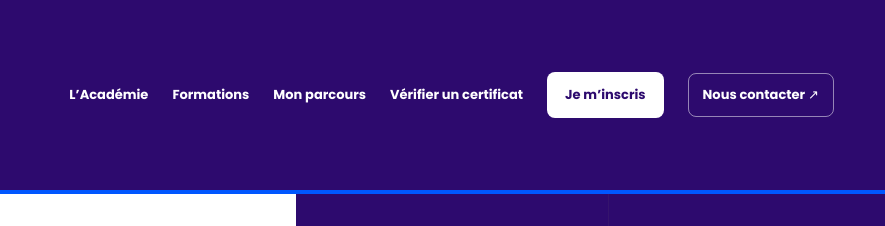
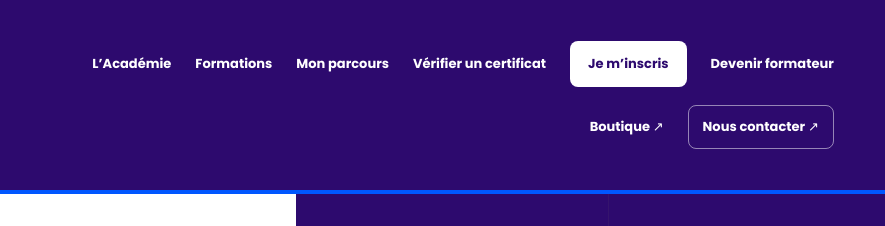
Before and after one commit to rdogui4-dot/academie-ia, a plain HTML site: page index.html in a window 1280 px wide. Shown: the top 226 px of the page, 395-1280 px from the left. Drawn offline with Linux system fonts and the light colour scheme.

Commit message:
Add trainer registration and Academy shop navigation; clarify quiz editor

```diff
--- a/index.html
+++ b/index.html
@@ -11,7 +11,7 @@
   <link rel="stylesheet" href="vitrine.css">
 <link rel="stylesheet" href="assets/brand.css"><link rel="icon" href="assets/logo-icon-officiel.png"><script src="assets/config.js"></script><script src="assets/enrollment-links.js" defer></script><link rel="canonical" href="https://rdogui4-dot.github.io/academie-ia/index.html"></head>
 <body>
-  <header class="academy-header"><a class="academy-logo" href="index.html"><img src="assets/logo-officiel-blanc.png" alt="Académie IA Générative — De novice à expert engineer" width="340" height="170"></a><nav aria-label="Navigation principale"><a href="index.html">L’Académie</a><a href="formations.html">Formations</a><a href="formations.html#mon-parcours">Mon parcours</a><a href="verification.html">Vérifier un certificat</a><a class="header-enroll" data-enroll="0" href="https://docs.google.com/forms/d/e/1FAIpQLSd3wZY241Mu27VVJp8P6v5FfnV8U1hSl3PwY0ojaPLGNAHLLA/viewform">Je m’inscris</a><a class="header-contact" href="https://wa.me/2250544165418" target="_blank" rel="noopener">Nous contacter ↗</a></nav></header>
+  <header class="academy-header"><a class="academy-logo" href="index.html"><img src="assets/logo-officiel-blanc.png" alt="Académie IA Générative — De novice à expert engineer" width="340" height="170"></a><nav aria-label="Navigation principale"><a href="index.html">L’Académie</a><a href="formations.html">Formations</a><a href="formations.html#mon-parcours">Mon parcours</a><a href="verification.html">Vérifier un certificat</a><a class="header-enroll" data-enroll="0" href="https://docs.google.com/forms/d/e/1FAIpQLSd3wZY241Mu27VVJp8P6v5FfnV8U1hSl3PwY0ojaPLGNAHLLA/viewform">Je m’inscris</a><a href="devenir-formateur.html">Devenir formateur</a><a href="https://academie-ia-shop.mychariow.online/" target="_blank" rel="noopener">Boutique ↗</a><a class="header-contact" href="https://wa.me/2250544165418" target="_blank" rel="noopener">Nous contacter ↗</a></nav></header>
 
   <main>
     <section class="hero">
```
